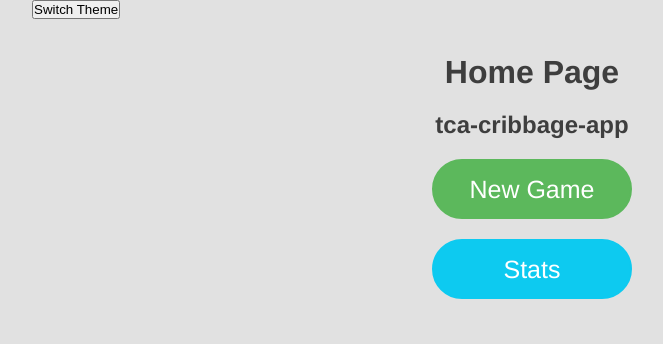
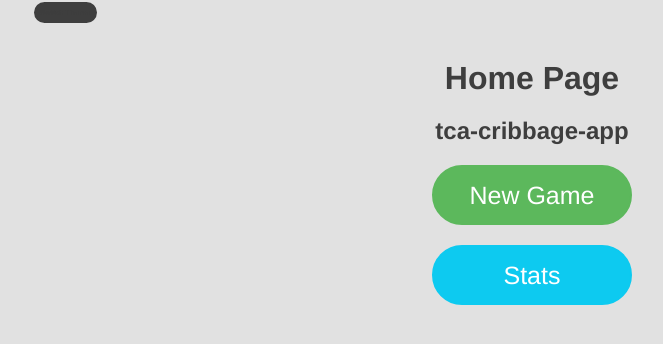
Before and after one commit to ClaytonDewey/tca-cribbage, a React (Create React App) app: page / in a window 1280 px wide. Shown: the top 344 px of the page, without its empty margins (108-771 px from the left). Built offline with nearby package versions, Linux system fonts and the light colour scheme.

Commit message:
Update App.tsx

```diff
--- a/src/App.tsx
+++ b/src/App.tsx
@@ -1,9 +1,10 @@
 import "./App.scss";
 import { Routes, Route } from "react-router-dom";
-import { useState } from "react";
 import { ThemeProvider } from "styled-components";
-import { GlobalStyles } from "./Components/GlobalStyles";
-import { lightTheme, darkTheme } from "./Components/Themes";
+import { useDarkMode } from "./Components/useDarkMode"
+import { GlobalStyles } from "./Components/GlobalStyles"
+import { lightTheme, darkTheme } from "./components/Themes"
+import Toggle from "./components/Toggler"
 import { Home } from "./Components/Home/Home";
 import { PlayGame } from "./Components/PlayGame/PlayGame";
 import { SetupGame } from "./Components/SetupGame/SetupGame";
@@ -91,16 +92,15 @@ const getUniquePlayers = (results: gameResult[]) => (
 
 
 const App = () => {
-    const [theme, setTheme] = useState('light');
-    const themeToggler = () => {
-        theme === 'light' ? setTheme('dark') : setTheme('light');
-    }
+    const [theme, themeToggler] = useDarkMode();
+
+    const themeMode = theme === "light" ? lightTheme : darkTheme;
 
     return (
-        <ThemeProvider theme={theme === 'light' ? lightTheme : darkTheme}>
+        <ThemeProvider theme={themeMode}>
             <>
                 <GlobalStyles />
-                <button onClick={themeToggler}>Switch Theme</button>
+                <Toggle theme={theme} toggleTheme={themeToggler} />
                 <Routes>
                     <Route path="/" element={<Home />} />
                     <Route path="setup" element={
```
